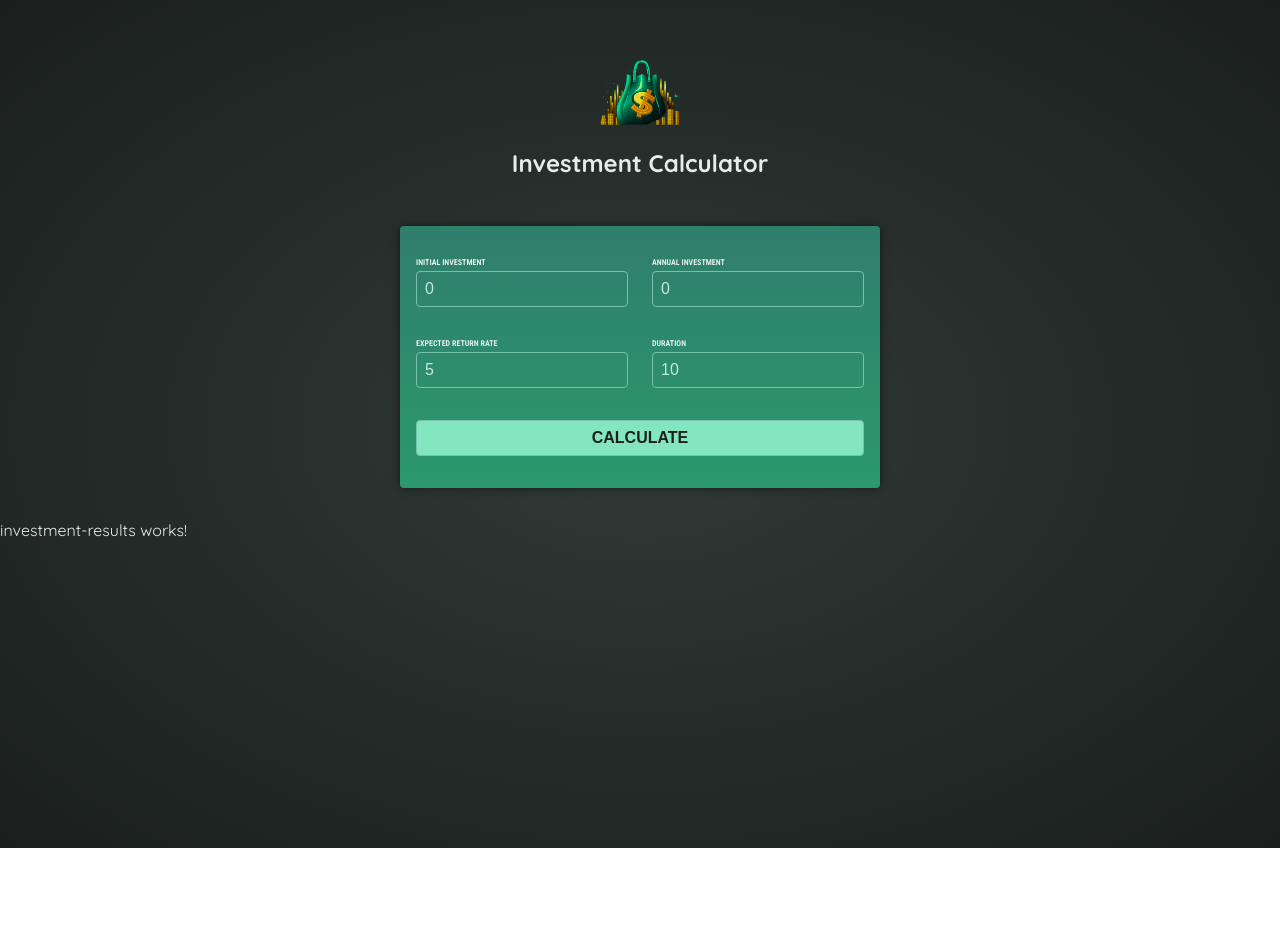
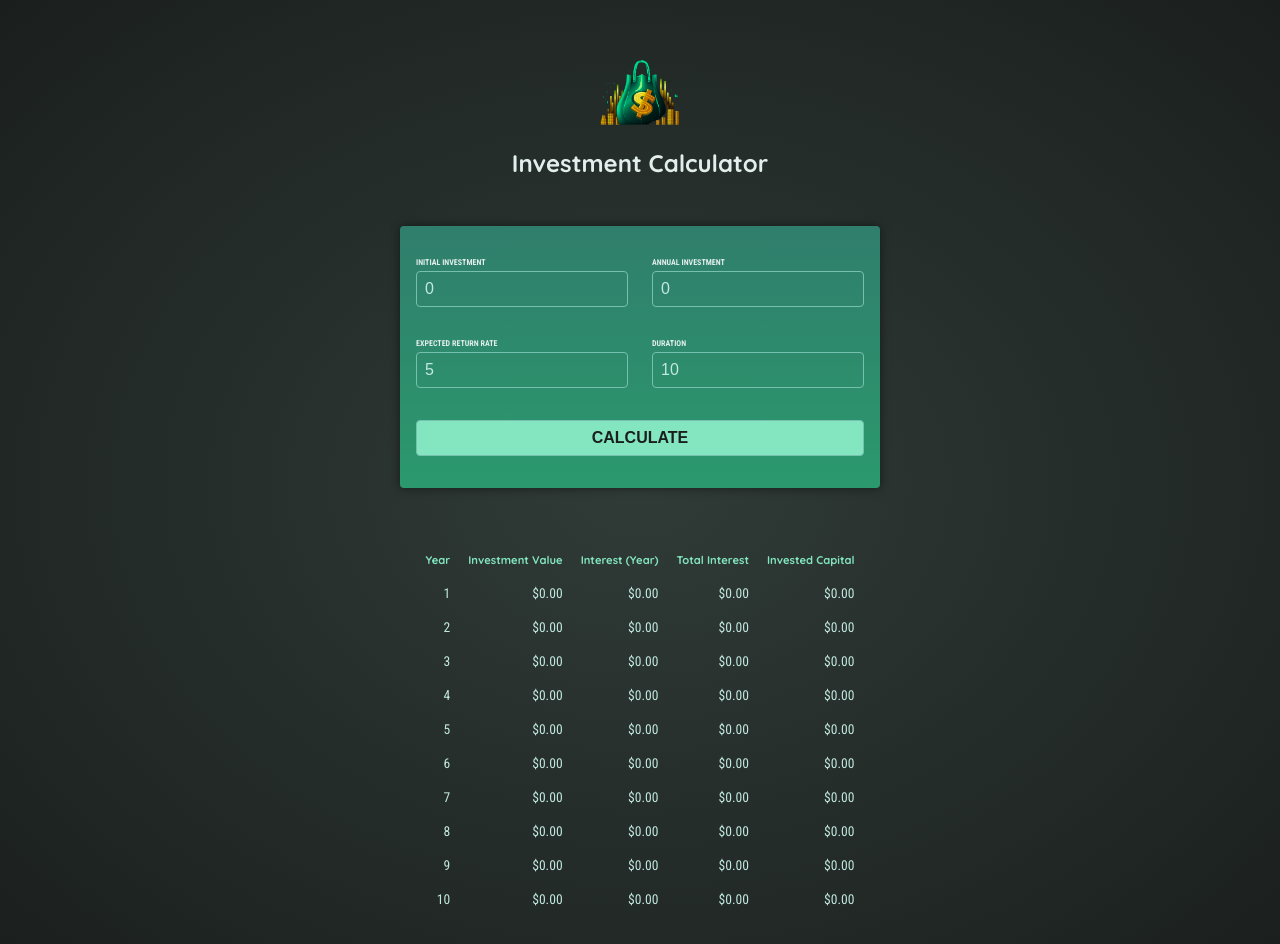
Before and after one commit to dmjendor/investment-calculator, an Angular app: page / in a window 1280 px wide. Both pictures are taken after a click on the button "CALCULATE". Shown: the top 944 px of the page. Before the commit the page ends 848 px from the top, so only its background shows below. Built offline with nearby package versions, Linux system fonts and the light colour scheme.

Commit message:
Update investement results to display calculated data

```diff
--- a/src/app/app.component.html
+++ b/src/app/app.component.html
@@ -1,3 +1,3 @@
 <app-header />
 <app-user-input (calculate)="onCalculateInvestmentResults($event)" />
-<app-investment-results />
+<app-investment-results [results]="resultsData" />
--- a/src/app/app.component.ts
+++ b/src/app/app.component.ts
@@ -1,7 +1,9 @@
-import { Component, Input } from '@angular/core';
+import { Component, Input, Output } from '@angular/core';
 import { HeaderComponent } from './header/header.component';
 import { InvestmentResultsComponent } from './investment-results/investment-results.component';
 import { UserInputComponent } from './user-input/user-input.component';
+import { InvestmentInput } from './investment-input.model';
+import { InvestmentResults } from './investment-results.model';
 
 @Component({
   selector: 'app-root',
@@ -11,13 +13,15 @@ import { UserInputComponent } from './user-input/user-input.component';
 })
 export class AppComponent {
   // @Input({ required: true })
-  onCalculateInvestmentResults(data: {
-    initialInvestment: number;
-    duration: number;
-    expectedReturn: number;
+  @Output() resultsData?: {
+    year: number;
+    interest: number;
+    valueEndOfYear: number;
     annualInvestment: number;
-  }) {
-    console.log(data);
+    totalInterest: number;
+    totalAmountInvested: number;
+  }[];
+  onCalculateInvestmentResults(data: InvestmentInput) {
     const { initialInvestment, annualInvestment, expectedReturn, duration } =
       data;
     const annualData = [];
@@ -39,6 +43,6 @@ export class AppComponent {
       });
     }
 
-    console.log(annualData);
+    this.resultsData = annualData;
   }
 }
--- /dev/null
+++ b/src/app/investment-input.model.ts
@@ -0,0 +1,6 @@
+export interface InvestmentInput {
+  initialInvestment: number;
+  duration: number;
+  expectedReturn: number;
+  annualInvestment: number;
+}
--- a/src/app/investment-results/investment-results.component.html
+++ b/src/app/investment-results/investment-results.component.html
@@ -1 +1,35 @@
-<p>investment-results works!</p>
+@if (!results ){
+<p>Please enter some values and press "Calculate"</p>
+} @else {
+<table>
+  <thead>
+    <th>Year</th>
+    <th>Investment Value</th>
+    <th>Interest (Year)</th>
+    <th>Total Interest</th>
+    <th>Invested Capital</th>
+  </thead>
+  <tbody>
+    @for (item of results; track $index) {
+    <tr>
+      <td>
+        {{ item.year }}
+      </td>
+      <td>
+        {{ item.valueEndOfYear | currency }}
+      </td>
+      <td>
+        {{ item.interest | currency }}
+      </td>
+      <td>
+        {{ item.totalInterest | currency }}
+      </td>
+      <td>
+        {{ item.totalAmountInvested | currency }}
+      </td>
+    </tr>
+    }
+  </tbody>
+</table>
+
+}
```
Also changed, not shown: src/app/investment-results.model.ts (added, +9 -0 lines), src/app/investment-results/investment-results.component.ts (+15 -3 lines), src/app/user-input/user-input.component.ts (+2 -6 lines).
